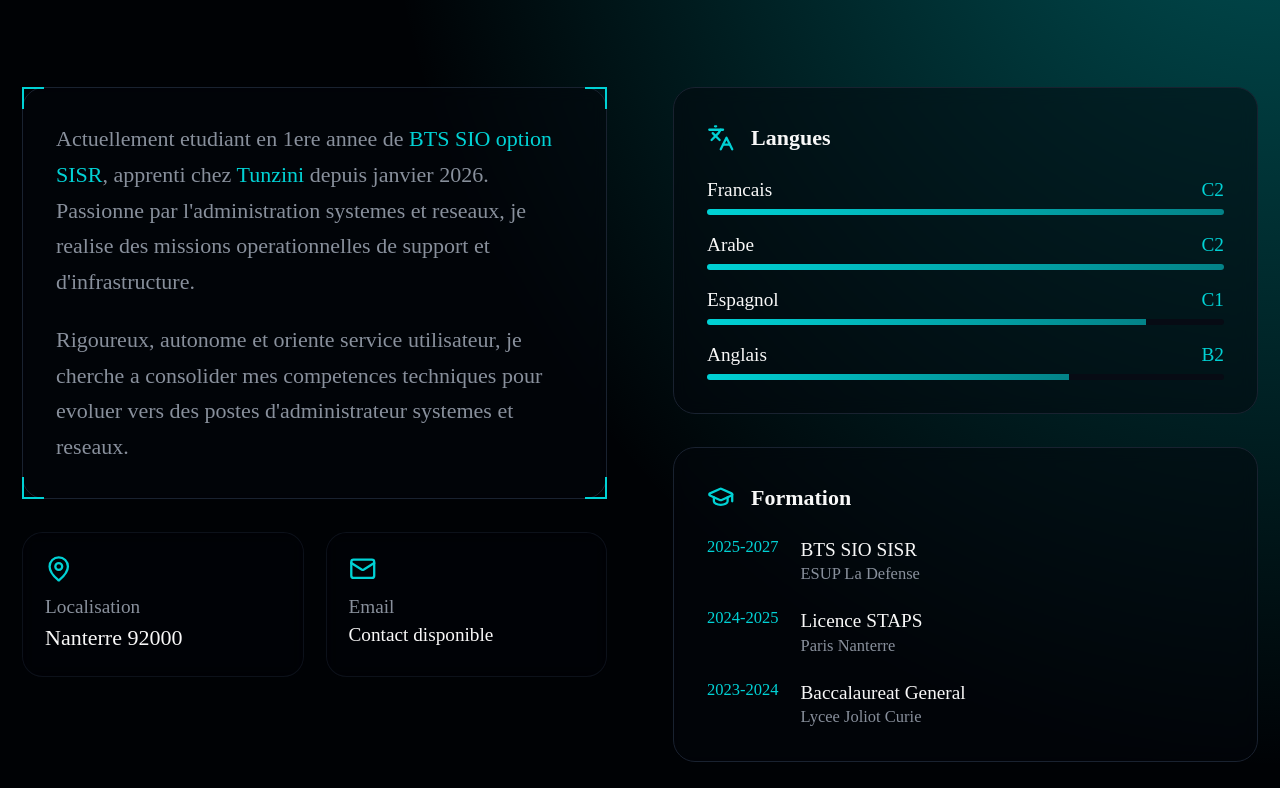
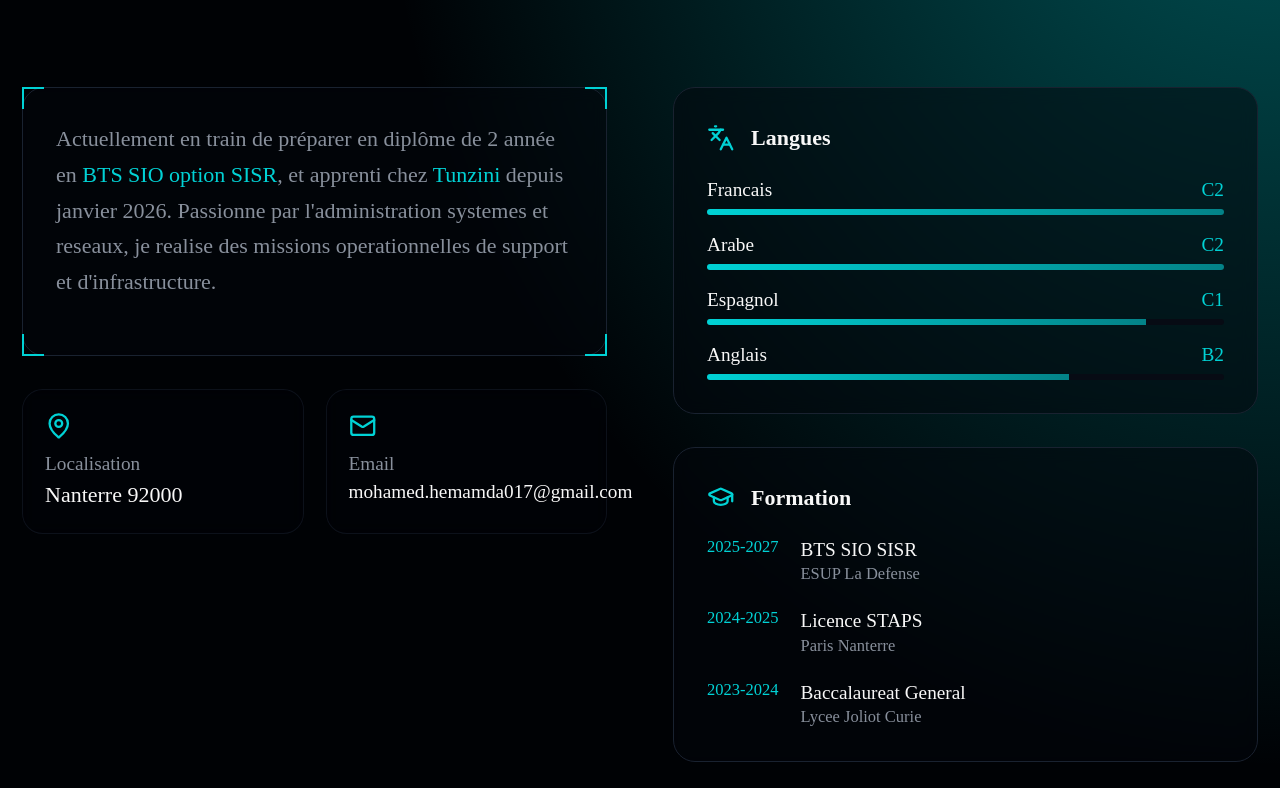
Before and after one commit to fzonec/Portfolio1, a Next.js app: page / in a window 1280 px wide. Shown: the part 1032-1820 px from the top of the page. Built offline with nearby package versions, Linux system fonts and the light colour scheme.

Commit message:
fix contact et about

```diff
--- a/components/about-section.tsx
+++ b/components/about-section.tsx
@@ -21,11 +21,10 @@ const stagger = {
 const translations = {
   fr: {
     title: "A propos",
-    bio1: <>Actuellement etudiant en 1ere annee de <span className="text-primary">BTS SIO option SISR</span>, apprenti chez <span className="text-primary">Tunzini</span> depuis janvier 2026. Passionne par l&apos;administration systemes et reseaux, je realise des missions operationnelles de support et d&apos;infrastructure.</>,
-    bio2: "Rigoureux, autonome et oriente service utilisateur, je cherche a consolider mes competences techniques pour evoluer vers des postes d'administrateur systemes et reseaux.",
+    bio1: <>Actuellement en train de préparer en diplôme de 2 année en  <span className="text-primary">BTS SIO option SISR</span>, et apprenti chez <span className="text-primary">Tunzini</span> depuis janvier 2026. Passionne par l&apos;administration systemes et reseaux, je realise des missions operationnelles de support et d&apos;infrastructure.</>,
     location: "Localisation",
     email: "Email",
-    emailValue: "Contact disponible",
+    emailValue: "mohamed.hemamda017@gmail.com",
     languagesTitle: "Langues",
     languages: [
       { lang: "Francais", level: "C2", percent: 100 },
--- a/components/footer.tsx
+++ b/components/footer.tsx
@@ -23,7 +23,7 @@ export function Footer() {
   return (
     <footer className="relative py-12 border-t border-border">
       <div className="container mx-auto px-4 max-w-6xl">
-        <div className="flex flex-col md:flex-row items-center justify-between gap-6">
+        <div className="flex flex-col md:flex-row items-center justify-center gap-12">
           {/* Logo and copyright */}
           <div className="text-center md:text-left">
             <p className="font-mono text-sm text-muted-foreground">
@@ -69,9 +69,7 @@ export function Footer() {
           </div>
 
           {/* Tech stack */}
-          <p className="text-xs text-muted-foreground font-mono">
-            {t.techStack}
-          </p>
+
         </div>
 
         {/* Decorative line */}
```
